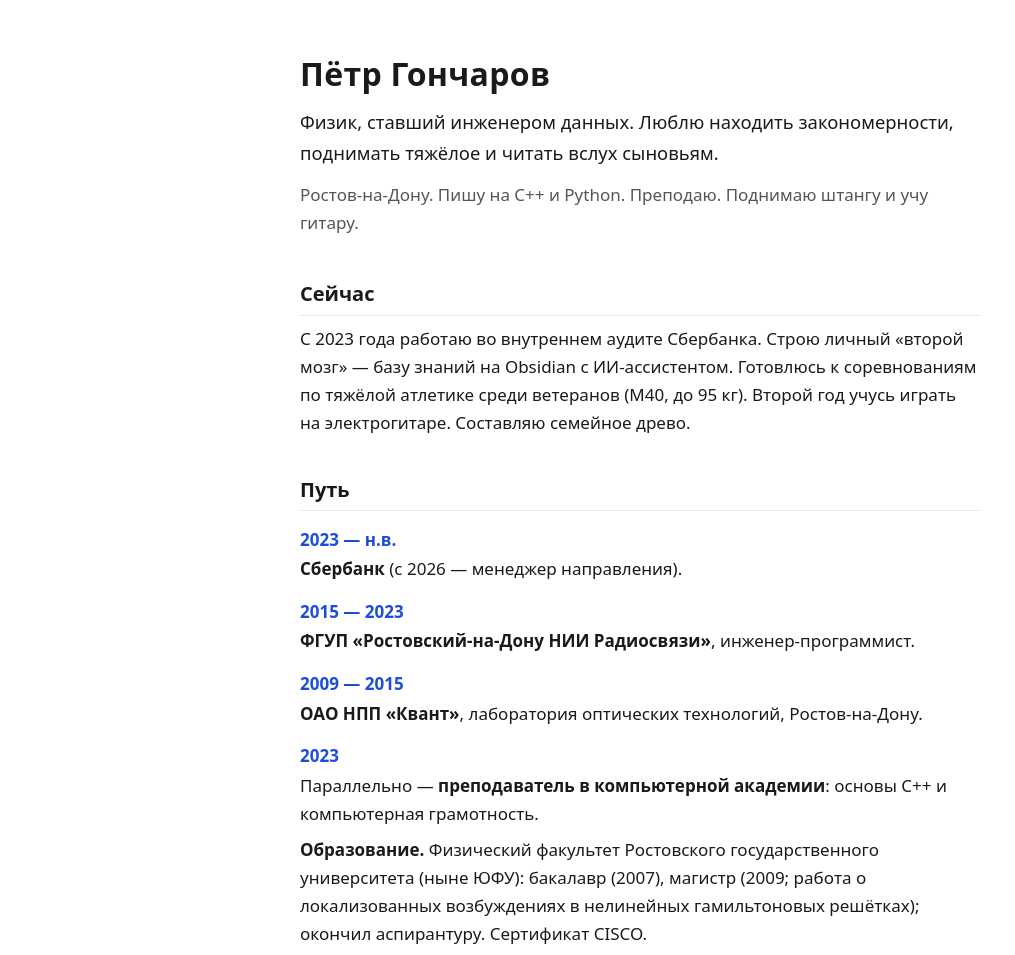
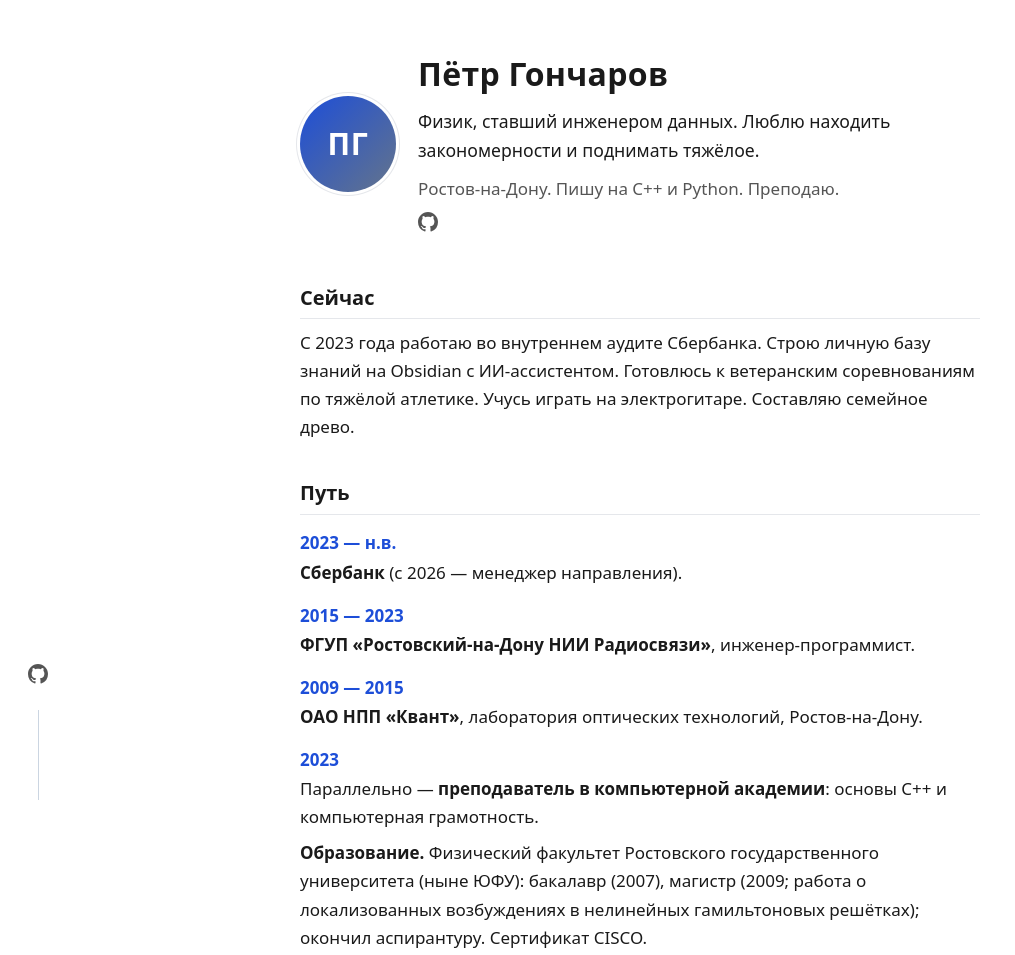
Before and after one commit to petrozzz/petrozzz.github.io, a plain HTML site: page index.html in a window 1280 px wide. Shown: the top 955 px of the page, without its empty margins (0-1015 px from the left). Drawn offline with Linux system fonts and the light colour scheme.

Commit message:
v2: аватар, левая рейка с иконками, увлечения — 4 направления без подробностей; «база знаний» вместо «второго мозга»

```diff
--- a/index.html
+++ b/index.html
@@ -8,16 +8,32 @@
 <link rel="stylesheet" href="style.css">
 </head>
 <body>
+
+<nav class="rail" aria-label="Ссылки">
+  <a class="rail-icon" href="https://github.com/petrozzz" title="GitHub" target="_blank" rel="noopener">
+    <svg viewBox="0 0 16 16" width="20" height="20" fill="currentColor" aria-hidden="true"><path d="M8 0c4.42 0 8 3.58 8 8a8.013 8.013 0 0 1-5.45 7.59c-.4.08-.55-.17-.55-.38 0-.27.01-1.13.01-2.2 0-.75-.25-1.23-.54-1.48 1.78-.2 3.65-.88 3.65-3.95 0-.88-.31-1.59-.82-2.15.08-.2.36-1.02-.08-2.12 0 0-.67-.22-2.2.82-.64-.18-1.32-.27-2-.27-.68 0-1.36.09-2 .27-1.53-1.03-2.2-.82-2.2-.82-.44 1.1-.16 1.92-.08 2.12-.51.56-.82 1.28-.82 2.15 0 3.06 1.86 3.75 3.64 3.95-.23.2-.44.55-.51 1.07-.46.21-1.61.55-2.33-.66-.15-.24-.6-.83-1.23-.82-.67.01-.27.38.01.53.34.19.73.9.82 1.13.16.45.68 1.31 2.69.94 0 .67.01 1.3.01 1.49 0 .21-.15.45-.55.38A7.995 7.995 0 0 1 0 8c0-4.42 3.58-8 8-8Z"/></svg>
+  </a>
+  <div class="rail-line" aria-hidden="true"></div>
+</nav>
+
 <main>
-  <header>
-    <h1>Пётр Гончаров</h1>
-    <p class="tagline">Физик, ставший инженером данных. Люблю находить закономерности, поднимать тяжёлое и читать вслух сыновьям.</p>
-    <p class="intro">Ростов-на-Дону. Пишу на C++ и Python. Преподаю. Поднимаю штангу и учу гитару.</p>
+  <header class="hero">
+    <div class="avatar" role="img" aria-label="Фото появится позже">ПГ</div>
+    <div class="hero-text">
+      <h1>Пётр Гончаров</h1>
+      <p class="tagline">Физик, ставший инженером данных. Люблю находить закономерности и поднимать тяжёлое.</p>
+      <p class="intro">Ростов-на-Дону. Пишу на C++ и Python. Преподаю.</p>
+      <div class="mobile-links">
+        <a href="https://github.com/petrozzz" title="GitHub" target="_blank" rel="noopener">
+          <svg viewBox="0 0 16 16" width="20" height="20" fill="currentColor" aria-hidden="true"><path d="M8 0c4.42 0 8 3.58 8 8a8.013 8.013 0 0 1-5.45 7.59c-.4.08-.55-.17-.55-.38 0-.27.01-1.13.01-2.2 0-.75-.25-1.23-.54-1.48 1.78-.2 3.65-.88 3.65-3.95 0-.88-.31-1.59-.82-2.15.08-.2.36-1.02-.08-2.12 0 0-.67-.22-2.2.82-.64-.18-1.32-.27-2-.27-.68 0-1.36.09-2 .27-1.53-1.03-2.2-.82-2.2-.82-.44 1.1-.16 1.92-.08 2.12-.51.56-.82 1.28-.82 2.15 0 3.06 1.86 3.75 3.64 3.95-.23.2-.44.55-.51 1.07-.46.21-1.61.55-2.33-.66-.15-.24-.6-.83-1.23-.82-.67.01-.27.38.01.53.34.19.73.9.82 1.13.16.45.68 1.31 2.69.94 0 .67.01 1.3.01 1.49 0 .21-.15.45-.55.38A7.995 7.995 0 0 1 0 8c0-4.42 3.58-8 8-8Z"/></svg>
+        </a>
+      </div>
+    </div>
   </header>
 
   <section>
     <h2>Сейчас</h2>
-    <p>С 2023 года работаю во внутреннем аудите Сбербанка. Строю личный «второй мозг» — базу знаний на Obsidian с ИИ-ассистентом. Готовлюсь к соревнованиям по тяжёлой атлетике среди ветеранов (M40, до 95 кг). Второй год учусь играть на электрогитаре. Составляю семейное древо.</p>
+    <p>С 2023 года работаю во внутреннем аудите Сбербанка. Строю личную базу знаний на Obsidian с ИИ-ассистентом. Готовлюсь к ветеранским соревнованиям по тяжёлой атлетике. Учусь играть на электрогитаре. Составляю семейное древо.</p>
   </section>
 
   <section>
@@ -53,16 +69,13 @@
   </section>
 
   <section>
-    <h2>Спорт</h2>
-    <ul>
-      <li>Тяжёлая атлетика с 2025 года (с тренером): толчок 65 кг, присед 100 кг — и это не потолок; цель — ветеранские соревнования M40.</li>
-      <li>Золото ГТО (2024). Бег, велосипед.</li>
+    <h2>Увлечения</h2>
+    <ul class="hobbies">
+      <li>Велосипед</li>
+      <li>Гитара</li>
+      <li>Бег</li>
+      <li>Штанга</li>
     </ul>
-  </section>
-
-  <section>
-    <h2>Увлечения</h2>
-    <p>Читаю запоем и веду читательский дневник. Люблю антропологию и лекции Сапольского. Изучаю машинное обучение — от классики до графовых нейросетей. Сочиняю юмористические притчи. Отец троих сыновей.</p>
   </section>
 
   <section>
--- a/style.css
+++ b/style.css
@@ -4,6 +4,7 @@
   --muted: #555;
   --accent: #1d4ed8;
   --border: #e5e7eb;
+  --rail-line: #cbd5e1;
 }
 
 @media (prefers-color-scheme: dark) {
@@ -13,6 +14,7 @@
     --muted: #9aa0a6;
     --accent: #7aa2f7;
     --border: #2a2f36;
+    --rail-line: #2a2f36;
   }
 }
 
@@ -27,13 +29,68 @@ body {
   font-size: 17px;
 }
 
+/* Вертикальная рейка слева: иконки + линия (только на широких экранах) */
+.rail {
+  position: fixed;
+  left: 28px;
+  bottom: 0;
+  display: none;
+  flex-direction: column;
+  align-items: center;
+  gap: 18px;
+  z-index: 10;
+}
+
+.rail-icon {
+  color: var(--muted);
+  transition: color .15s ease, transform .15s ease;
+}
+.rail-icon:hover { color: var(--accent); transform: translateY(-2px); }
+
+.rail-line {
+  width: 1px;
+  height: 90px;
+  background: var(--rail-line);
+}
+
+@media (min-width: 1080px) {
+  .rail { display: flex; }
+  .mobile-links { display: none; }
+}
+
 main {
   max-width: 720px;
   margin: 0 auto;
   padding: 3rem 1.25rem 4rem;
 }
 
-header { margin-bottom: 2.5rem; }
+/* Шапка: фото + текст */
+.hero {
+  display: flex;
+  align-items: center;
+  gap: 22px;
+  margin-bottom: 2.5rem;
+}
+
+.avatar {
+  flex: 0 0 auto;
+  width: 96px;
+  height: 96px;
+  border-radius: 50%;
+  background: linear-gradient(135deg, var(--accent), #64748b);
+  color: #fff;
+  display: flex;
+  align-items: center;
+  justify-content: center;
+  font-size: 1.9rem;
+  font-weight: 700;
+  letter-spacing: 0.02em;
+  overflow: hidden;
+  box-shadow: 0 0 0 3px var(--bg), 0 0 0 4px var(--border);
+}
+.avatar img { width: 100%; height: 100%; object-fit: cover; display: block; }
+
+.hero-text { min-width: 0; }
 
 h1 {
   font-size: 2rem;
@@ -42,15 +99,20 @@ h1 {
 }
 
 .tagline {
-  font-size: 1.15rem;
+  font-size: 1.1rem;
   color: var(--fg);
-  margin: 0 0 0.8rem;
+  margin: 0 0 0.6rem;
 }
 
 .intro {
   color: var(--muted);
-  margin: 0;
+  margin: 0 0 0.6rem;
 }
+
+/* Иконки-ссылки для узких экранов (в шапке) */
+.mobile-links { display: flex; gap: 16px; margin-top: 4px; }
+.mobile-links a { color: var(--muted); }
+.mobile-links a:hover { color: var(--accent); }
 
 h2 {
   font-size: 1.25rem;
@@ -62,20 +124,28 @@ h2 {
 section p, section ul { margin: 0.5rem 0; }
 
 ul { padding-left: 1.3rem; }
-
 li { margin: 0.3rem 0; }
 
 .timeline { margin: 0.5rem 0; }
+.timeline dt { font-weight: 600; color: var(--accent); margin-top: 0.9rem; }
+.timeline dd { margin: 0.1rem 0 0 0; padding-left: 0; }
 
-.timeline dt {
+/* Увлечения — аккуратная сетка 2×2 */
+.hobbies {
+  list-style: none;
+  padding: 0;
+  display: grid;
+  grid-template-columns: repeat(2, minmax(0, 1fr));
+  gap: 10px 18px;
+  margin: 0.8rem 0;
+}
+.hobbies li {
+  margin: 0;
+  padding: 10px 14px;
+  border: 1px solid var(--border);
+  border-radius: 10px;
+  background: color-mix(in srgb, var(--accent) 6%, transparent);
   font-weight: 600;
-  color: var(--accent);
-  margin-top: 0.9rem;
-}
-
-.timeline dd {
-  margin: 0.1rem 0 0 0;
-  padding-left: 0;
 }
 
 a { color: var(--accent); text-decoration: none; }
@@ -93,4 +163,6 @@ footer {
   body { font-size: 16px; }
   main { padding: 2rem 1rem 3rem; }
   h1 { font-size: 1.6rem; }
+  .hero { gap: 16px; }
+  .avatar { width: 76px; height: 76px; font-size: 1.5rem; }
 }
```
